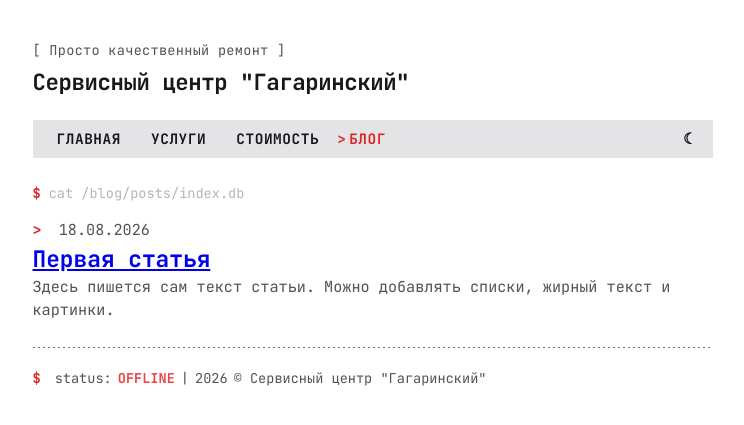
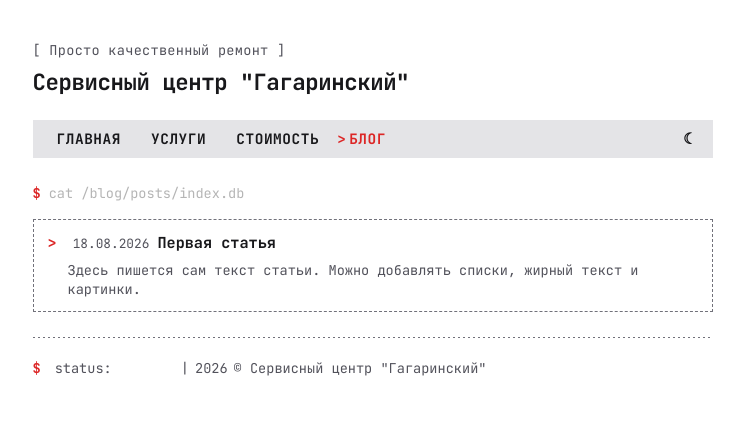
Before and after one commit to polinom11/polinom11.github.io, a Jekyll site: the page built from blog.html, in a window 1280 px wide. Shown: the top 425 px of the page, without its empty margins (260-1004 px from the left). Built offline with Jekyll 4.4.1, drawn with Linux system fonts in a browser that asks for light colours.

Commit message:
Update style.css

```diff
--- a/css/style.css
+++ b/css/style.css
@@ -269,6 +269,79 @@ details.tui-collapse[open] summary::after {
     margin-bottom: 0;
 }
 
+/* Оформление списка статей блога (Terminal Cards) */
+.blog-cards-grid {
+    display: flex;
+    flex-direction: column;
+    gap: 14px;
+}
+
+.post-card-box {
+    position: relative;
+    border: 1px dashed var(--dot-color);
+    padding: 12px 14px;
+    transition: border-color 0.15s ease, background-color 0.15s ease;
+}
+
+.post-card-box:hover {
+    border: 1px solid var(--border-active);
+    background-color: var(--selection);
+}
+
+.post-card-header {
+    display: flex;
+    align-items: baseline;
+    gap: 8px;
+    margin-bottom: 6px;
+    flex-wrap: wrap;
+}
+
+.post-card-date {
+    font-size: 0.8rem;
+    color: var(--text-muted);
+    flex-shrink: 0;
+}
+
+.post-card-title {
+    font-size: 0.95rem;
+    font-weight: 700;
+    margin: 0;
+    color: var(--text);
+}
+
+.post-card-title a {
+    color: var(--text);
+    text-decoration: none;
+    transition: color 0.15s ease;
+}
+
+/* Кликабельность всей карточки через ::after у ссылки */
+.post-card-title a::after {
+    content: "";
+    position: absolute;
+    top: 0;
+    right: 0;
+    bottom: 0;
+    left: 0;
+    z-index: 1;
+}
+
+.post-card-box:hover .post-card-title a {
+    color: var(--accent);
+}
+
+.post-card-body {
+    font-size: 0.85rem;
+    color: var(--text-muted);
+    line-height: 1.4;
+    padding-left: 20px; /* Выравнивание под промпт > */
+}
+
+.empty-posts {
+    color: var(--text-muted);
+    padding: 12px 0;
+}
+
 /* Оформление одиночной статьи в блоге (post.html) */
 .post-header h1 {
     color: var(--text);
@@ -405,42 +478,6 @@ details.tui-collapse[open] summary::after {
     font-size: 0.9rem;
     color: var(--text);
     white-space: nowrap;
-}
-
-/* Кликабельные карточки списка статей блога */
-.blog-card {
-    position: relative;
-    cursor: pointer;
-}
-
-.blog-card .blog-link {
-    color: var(--text);
-    text-decoration: none;
-}
-
-.blog-card .blog-link::after {
-    content: "";
-    position: absolute;
-    top: 0;
-    right: 0;
-    bottom: 0;
-    left: 0;
-    z-index: 1;
-}
-
-.blog-card:hover .blog-link {
-    color: var(--accent);
-}
-
-.blog-date {
-    font-weight: 400;
-    font-size: 0.85rem;
-    color: var(--text-muted);
-}
-
-.empty-posts {
-    color: var(--text-muted);
-    padding: 12px 0;
 }
 
 /* Фото и миниатюра */
@@ -584,10 +621,6 @@ footer {
     font-weight: 700;
 }
 
-#statusIndicator::before {
-    content: attr(data-status);
-}
-
 #statusIndicator[data-status="ONLINE"] {
     color: #22c55e;
 }
@@ -615,4 +648,7 @@ footer {
     details.tui-collapse[open] summary::after {
         content: "[-]";
     }
+    .post-card-body {
+        padding-left: 0;
+    }
 }
```
